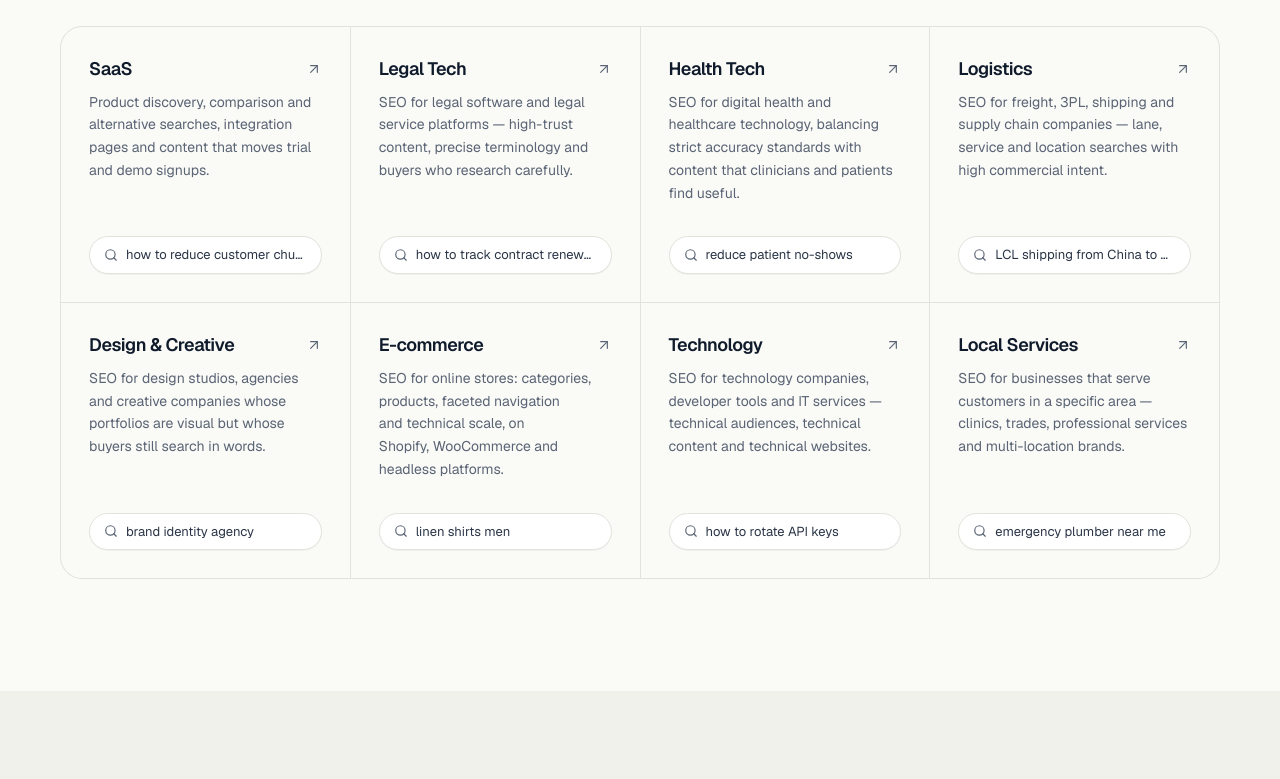
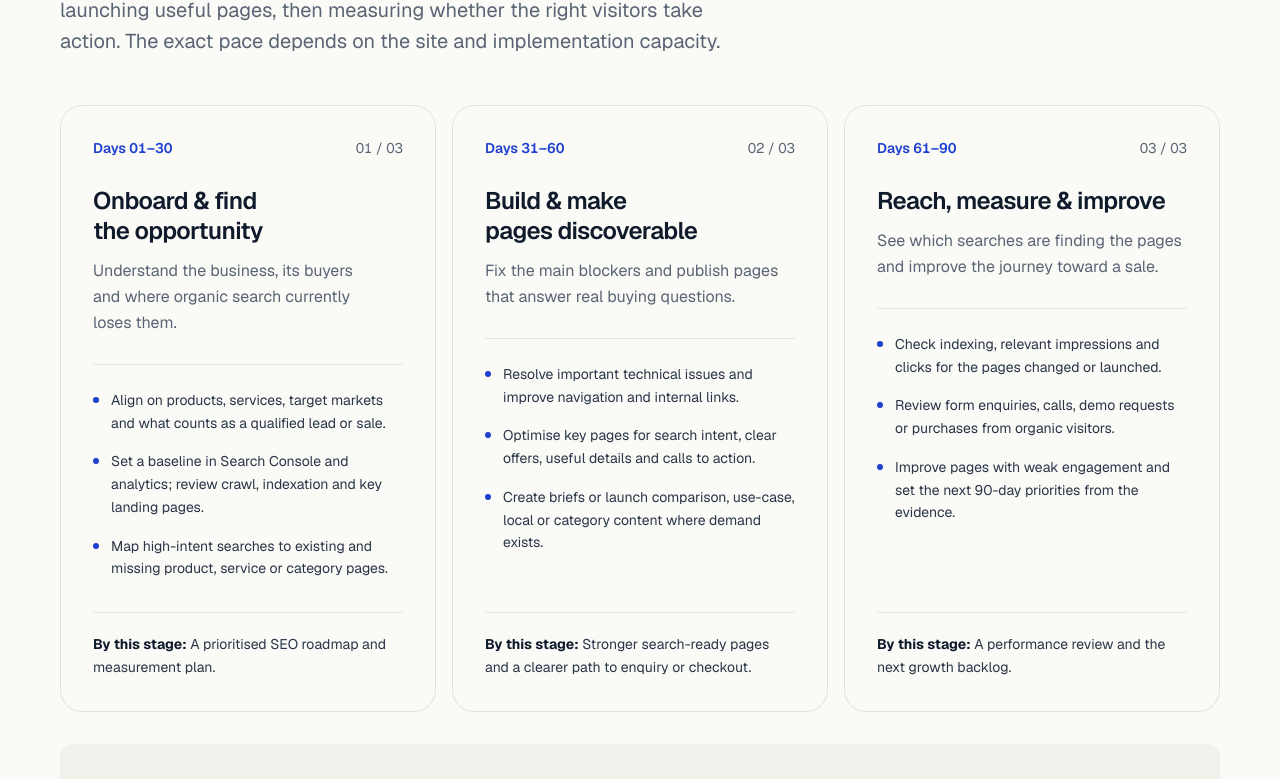
Before and after one commit to younusshobon-cell/shobon-mahmud, a Next.js app in the folder shobon-mahmud-seo/shobon-seo/: page / in a window 1280 px wide. Shown: the part 3599-4378 px from the top of the page. Built offline with nearby package versions, Linux system fonts and the light colour scheme; no server answers.

Commit message:
Add 90-day SEO plan after process section

```diff
--- a/shobon-mahmud-seo/shobon-seo/app/page.tsx
+++ b/shobon-mahmud-seo/shobon-seo/app/page.tsx
@@ -5,6 +5,7 @@ import { Hero } from "@/components/sections/Hero";
 import { TrustStrip } from "@/components/sections/TrustStrip";
 import { Capabilities } from "@/components/sections/Capabilities";
 import { HowIWork } from "@/components/sections/HowIWork";
+import { NinetyDayPlan } from "@/components/sections/NinetyDayPlan";
 import { IndustriesGrid } from "@/components/sections/IndustriesGrid";
 import { FeaturedWork } from "@/components/sections/FeaturedWork";
 import { GrowthSystem } from "@/components/sections/GrowthSystem";
@@ -29,6 +30,7 @@ export default function HomePage() {
       <TrustStrip />
       <Capabilities />
       <HowIWork />
+      <NinetyDayPlan />
       <IndustriesGrid />
       <FeaturedWork />
       <GrowthSystem />
--- /dev/null
+++ b/shobon-mahmud-seo/shobon-seo/components/sections/NinetyDayPlan.tsx
@@ -0,0 +1,80 @@
+import Link from "next/link";
+import { Section } from "@/components/content/Section";
+import { SectionHeading } from "@/components/ui/SectionHeading";
+
+const phases = [
+  {
+    days: "Days 01–30",
+    title: "Onboard & find the opportunity",
+    goal: "Understand the business, its buyers and where organic search currently loses them.",
+    steps: [
+      "Align on products, services, target markets and what counts as a qualified lead or sale.",
+      "Set a baseline in Search Console and analytics; review crawl, indexation and key landing pages.",
+      "Map high-intent searches to existing and missing product, service or category pages.",
+    ],
+    output: "A prioritised SEO roadmap and measurement plan.",
+  },
+  {
+    days: "Days 31–60",
+    title: "Build & make pages discoverable",
+    goal: "Fix the main blockers and publish pages that answer real buying questions.",
+    steps: [
+      "Resolve important technical issues and improve navigation and internal links.",
+      "Optimise key pages for search intent, clear offers, useful details and calls to action.",
+      "Create briefs or launch comparison, use-case, local or category content where demand exists.",
+    ],
+    output: "Stronger search-ready pages and a clearer path to enquiry or checkout.",
+  },
+  {
+    days: "Days 61–90",
+    title: "Reach, measure & improve",
+    goal: "See which searches are finding the pages and improve the journey toward a sale.",
+    steps: [
+      "Check indexing, relevant impressions and clicks for the pages changed or launched.",
+      "Review form enquiries, calls, demo requests or purchases from organic visitors.",
+      "Improve pages with weak engagement and set the next 90-day priorities from the evidence.",
+    ],
+    output: "A performance review and the next growth backlog.",
+  },
+];
+
+export function NinetyDayPlan() {
+  return (
+    <Section labelledBy="ninety-day-heading">
+      <div id="ninety-day-heading" className="max-w-3xl">
+        <SectionHeading
+          kicker="First 90 days"
+          title="From onboarding to search-led enquiries and sales."
+          intro="A practical SEO plan moves from understanding the business to launching useful pages, then measuring whether the right visitors take action. The exact pace depends on the site and implementation capacity."
+        />
+      </div>
+      <ol className="mt-12 grid gap-4 lg:grid-cols-3">
+        {phases.map((phase, index) => (
+          <li key={phase.days} className="flex h-full flex-col rounded-[var(--radius-panel)] border border-line bg-paper p-6 sm:p-8">
+            <div className="flex items-center justify-between gap-4">
+              <span className="text-sm font-semibold tabular-nums text-link">{phase.days}</span>
+              <span className="text-sm tabular-nums text-muted">0{index + 1} / 03</span>
+            </div>
+            <h3 className="mt-7 text-2xl font-semibold leading-tight tracking-tight text-ink">{phase.title}</h3>
+            <p className="mt-3 leading-relaxed text-muted">{phase.goal}</p>
+            <ul className="mt-7 space-y-4 border-t border-line pt-6">
+              {phase.steps.map((step) => (
+                <li key={step} className="flex gap-3 text-sm leading-relaxed text-ink-2">
+                  <span aria-hidden className="mt-2 size-1.5 shrink-0 rounded-full bg-link" />
+                  <span>{step}</span>
+                </li>
+              ))}
+            </ul>
+            <div className="mt-auto pt-8">
+              <p className="border-t border-line pt-5 text-sm leading-relaxed text-ink-2"><strong className="text-ink">By this stage:</strong> {phase.output}</p>
+            </div>
+          </li>
+        ))}
+      </ol>
+      <div className="mt-8 flex flex-col gap-4 rounded-[var(--radius-card)] bg-paper-2 p-6 sm:flex-row sm:items-center sm:justify-between sm:gap-8 sm:p-8">
+        <p className="max-w-2xl text-sm leading-relaxed text-ink-2"><strong className="text-ink">The path:</strong> relevant search → useful page → qualified enquiry or checkout → sale. SEO can improve each step, but rankings and revenue are not guaranteed within 90 days.</p>
+        <Link href="/contact" className="shrink-0 font-medium text-link hover:underline">Discuss your 90-day plan →</Link>
+      </div>
+    </Section>
+  );
+}
```
